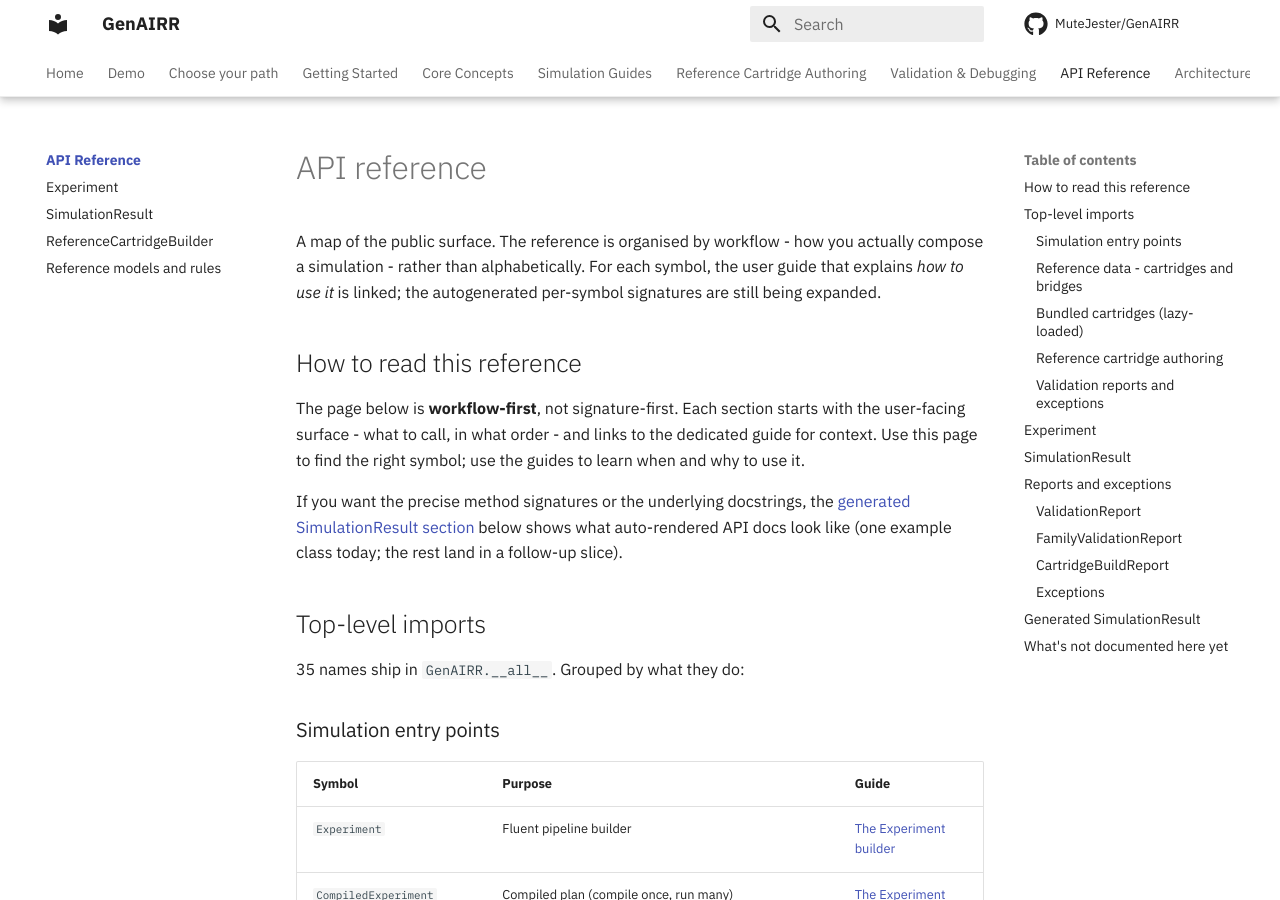
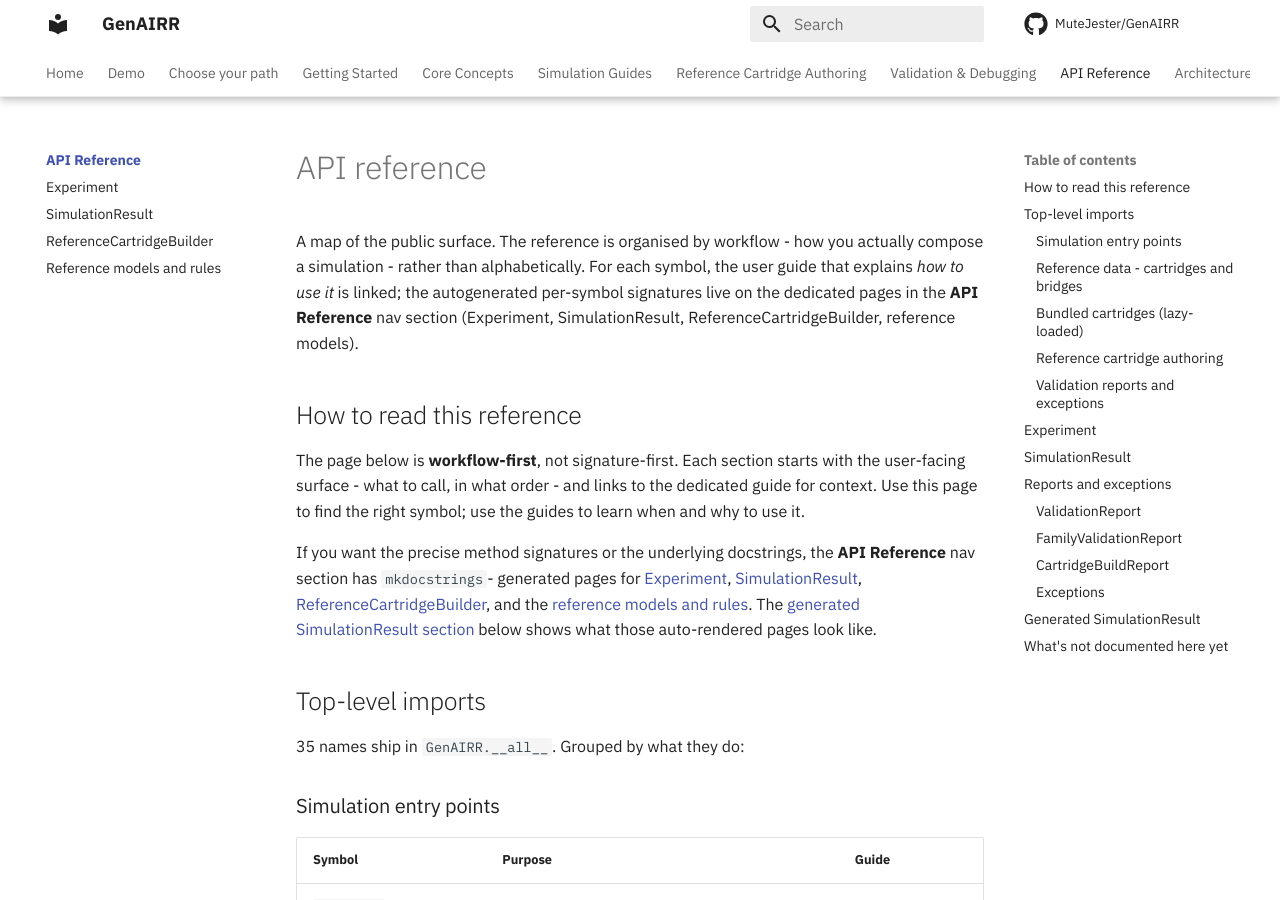
Before and after one commit to MuteJester/GenAIRR, an MkDocs documentation site: the page built from site_docs/reference/index.md, in a window 1280 px wide and 900 px high. Built offline with MkDocs 1.6.1 and Material for MkDocs 9.7.7, drawn with Linux system fonts in a browser that asks for light colours; comment, search, counter and statistics services are not loaded; some of the changed text lies outside the part shown.

Commit message:
docs: IA pass — genotype page back-links, fix reference-index over-promise, disambiguate cartridge nav, trim homepage router to marquee paths, fix getting-started CTA, refresh stale mkdocs header

```diff
--- a/mkdocs.yml
+++ b/mkdocs.yml
@@ -1,19 +1,17 @@
 # MkDocs Material site configuration for GenAIRR docs.
 #
-# Status: scaffold only. Phase 0 of the migration plan in
-# `docs/docs_mkdocs_migration_plan.md`. No content has been
-# migrated yet — most nav entries below point at placeholder
-# files or files that don't exist yet. The contract pins in
-# `tests/test_docs_mkdocs_migration_contract.py` verify
-# scaffold completeness, not buildability.
+# The site is live and built from `site_docs/`. Some deeper pages
+# (a handful of concept/validation/cartridge-estimator stubs) are
+# still being written; the nav below ships the pages that have
+# content. The contract pins in
+# `tests/test_docs_mkdocs_migration_contract.py` guard structure.
 #
-# To build (once Phase 1 installs deps):
+# To build:
 #   pip install -e ".[docs]"
 #   mkdocs build --strict
 #
 # Existing live URLs at `mutejester.github.io/GenAIRR/<page>.html`
-# are preserved via the `redirects` plugin block (commented out
-# below until mkdocs-redirects is installed in Phase 1).
+# are preserved via the `redirects` plugin block below.
 
 site_name: GenAIRR
 site_description: Synthetic immune-receptor-sequence simulator with absolute ground truth
@@ -199,7 +197,7 @@
   - Core Concepts:
       - concepts/index.md
       - AIRR Record: concepts/airr-record.md
-      - Reference Cartridge: concepts/reference-cartridge.md
+      - Reference Cartridge (concept): concepts/reference-cartridge.md
   - Simulation Guides:
       - guides/index.md
       - The Experiment builder: guides/experiment-builder.md
--- a/site_docs/reference/index.md
+++ b/site_docs/reference/index.md
@@ -4,7 +4,9 @@
 organised by workflow - how you actually compose a simulation -
 rather than alphabetically. For each symbol, the user guide that
 explains <em>how to use it</em> is linked; the autogenerated
-per-symbol signatures are still being expanded.</p>
+per-symbol signatures live on the dedicated pages in the
+<strong>API Reference</strong> nav section (Experiment,
+SimulationResult, ReferenceCartridgeBuilder, reference models).</p>
 
 ## How to read this reference
 
@@ -15,9 +17,13 @@
 when and why to use it.
 
 If you want the precise method signatures or the underlying
-docstrings, the [generated SimulationResult section](#generated-simulationresult)
-below shows what auto-rendered API docs look like (one example
-class today; the rest land in a follow-up slice).
+docstrings, the **API Reference** nav section has `mkdocstrings`-
+generated pages for [Experiment](experiment.md),
+[SimulationResult](simulation-result.md),
+[ReferenceCartridgeBuilder](reference-cartridge-builder.md), and the
+[reference models and rules](reference-models.md). The
+[generated SimulationResult section](#generated-simulationresult)
+below shows what those auto-rendered pages look like.
 
 ## Top-level imports
 
@@ -196,8 +202,8 @@
 
 What an autogenerated section looks like (rendered via
 `mkdocstrings` from the docstrings in `src/GenAIRR/result.py`).
-One class today; the full reference fills in over follow-up
-slices.
+The same treatment is on the dedicated pages for `Experiment`,
+`ReferenceCartridgeBuilder`, and the reference-model specs.
 
 ::: GenAIRR.SimulationResult
     options:
@@ -232,9 +238,8 @@
   that predates the Rust engine; it's preserved for reference
   but not migrated into the current site.
 
-When you need the full per-symbol docstring inventory, the
-follow-up slice will land `mkdocstrings`-driven pages for
-`Experiment`, `SimulationResult`, `ReferenceCartridgeBuilder`,
-`DataConfig`, and the cartridge-spec dataclasses. Today, the
-[generated `SimulationResult` section](#generated-simulationresult)
-above is the only one.
+For the full per-symbol docstring inventory, the **API Reference**
+nav section carries `mkdocstrings`-driven pages for
+[`Experiment`](experiment.md), [`SimulationResult`](simulation-result.md),
+[`ReferenceCartridgeBuilder`](reference-cartridge-builder.md), and the
+[cartridge-spec dataclasses](reference-models.md).
```
Also changed, not shown: site_docs/guides/genotype-benchmarking.md (+7 -0 lines), site_docs/guides/genotype-cohorts.md (+8 -0 lines), site_docs/guides/genotype.md (+5 -0 lines), site_docs/index.md (+7 -14 lines).
